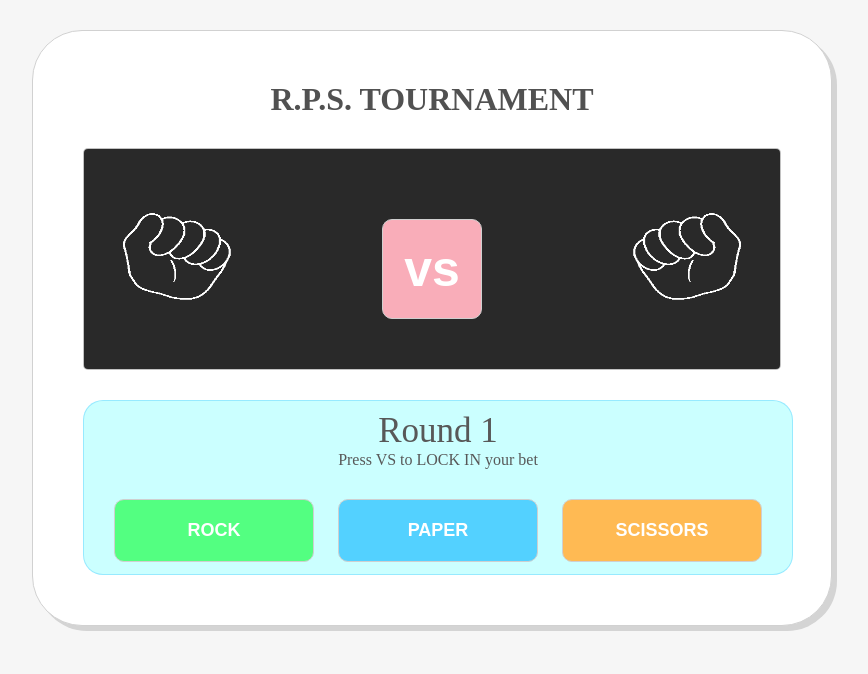
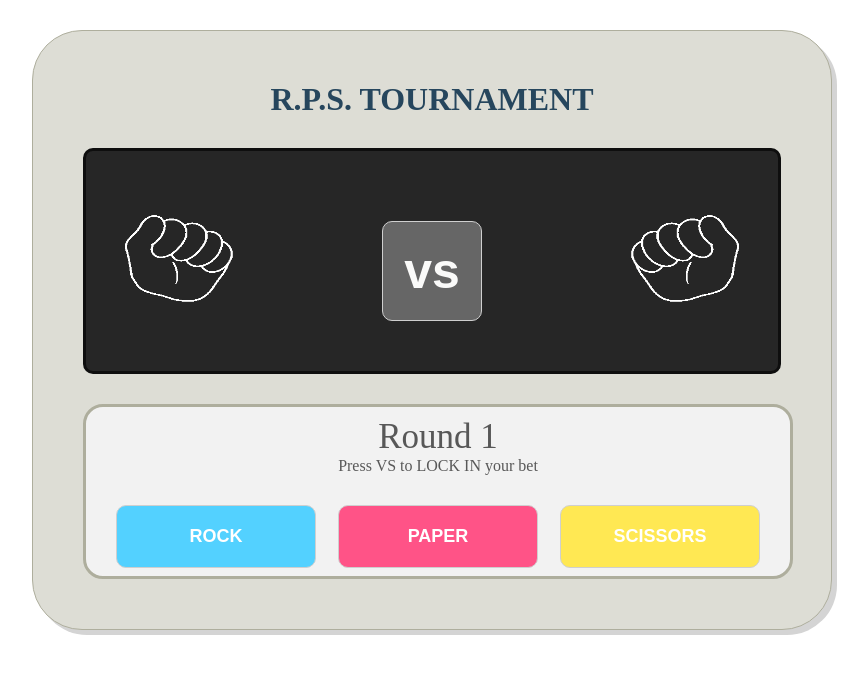
Before and after one commit to LFarparan/rockPaperScissors, a plain HTML site: page index.html in a window 1280 px wide. Shown: the whole page, without its empty margins (208-1076 px from the left). Drawn offline with Linux system fonts and the light colour scheme.

Commit message:
Change color scheme

```diff
--- a/assets/style/rpsStyle.css
+++ b/assets/style/rpsStyle.css
@@ -4,32 +4,32 @@
 }
 
 body{
-    background-color: rgb(246, 246, 246);
+    background-color: white;
 }
 
 .whiteContainer {
-    background-color: white;
+    background-color: #ddddd5;
     width: 800px;
     margin: auto;
     margin-top: 30px;
     padding: 50px;
     border-radius: 50px;
-    border: .5px solid rgb(209, 209, 209);
+    border: 1px solid #aeae9d;
     box-shadow: 5px 5px rgb(212, 212, 212);
 }
 
 h1 {
     text-align: center;
-    color: rgb(81, 81, 81);
+    color: rgb(38, 70, 93);
 }
 
 .betContainer {
     display: flex;
     justify-content: space-around;
     margin: 30px 0px;
-    border: .5px solid rgba(223, 223, 223, 0.845);
-    background-color: rgb(41, 41, 41);
-    border-radius: 5px;
+    border: 3px solid #0e0e0e;
+    background-color: #262626;
+    border-radius: 10px;
 }
 
 #playerPick,
@@ -54,19 +54,19 @@ h1 {
 }
 
 #vs{
-    color: white;
+    color: #fafaf9;
     margin-top: 70px;
     font-size: 50px;
     width: 100px;
-    background-color: rgb(249, 173, 185);
+    background-color: #666666;
 }
 
 
 /* Lower part */
 
 #interactZone {
-    border: .5px solid rgba(142, 231, 255, 0.845);
-    background-color: rgb(203, 255, 255);
+    border: 3px solid #aeae9d;
+    background-color: #f2f2f2;
     border-radius: 20px;
     width: 710px;
     height: 175px;
@@ -128,13 +128,13 @@ button{
 }
 
 #rock {
-    background-color: rgb(83, 255, 129);
+    background-color: rgb(83, 209, 255);
 }
 
 #paper {
-    background-color: rgb(83, 209, 255);
+    background-color: rgb(255, 83, 135);
 }
 
 #scissors {
-    background-color: rgb(255, 186, 83);
+    background-color: rgb(255, 232, 83);
 }
```
Also changed, not shown: index.html (+0 -1 lines).
